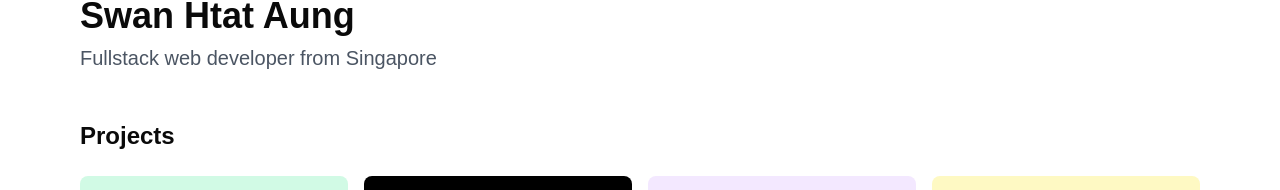
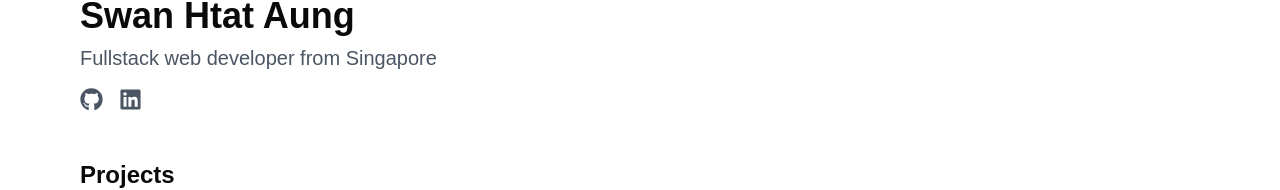
Before and after one commit to 15WattPowerBrick/portfolio, a Next.js app: page / in a window 1280 px wide. Shown: the part 400-590 px from the top of the page. Built offline with nearby package versions, Linux system fonts and the light colour scheme.

Commit message:
social icons

```diff
--- a/package.json
+++ b/package.json
@@ -19,6 +19,7 @@
     "react": "^19.0.0",
     "react-canvas-confetti": "^2.0.7",
     "react-dom": "^19.0.0",
+    "react-icons": "^5.4.0",
     "tailwind-merge": "^3.0.1",
     "tailwindcss-animate": "^1.0.7"
   },
--- a/src/components/Hero.tsx
+++ b/src/components/Hero.tsx
@@ -3,6 +3,7 @@ import { useState } from "react";
 import Image from "next/image";
 import { TConductorInstance } from "react-canvas-confetti/dist/types";
 import Realistic from "react-canvas-confetti/dist/presets/realistic";
+import { FaGithub, FaLinkedin } from "react-icons/fa";
 
 export default function Hero() {
   const [conductor, setConductor] = useState<TConductorInstance>();
@@ -60,6 +61,24 @@ export default function Hero() {
       <p className="text-xl text-gray-600">
         Fullstack web developer from Singapore{" "}
       </p>
+      <div className="flex gap-4 mt-2">
+        <a
+          href="https://github.com/15WattPowerBrick"
+          target="_blank"
+          rel="noopener noreferrer"
+          className="text-gray-600 hover:text-black transition-all"
+        >
+          <FaGithub size={23} />
+        </a>
+        <a
+          href="https://www.linkedin.com/in/aung-swan-htat-bb425a1a9/"
+          target="_blank"
+          rel="noopener noreferrer"
+          className="text-gray-600 hover:text-blue-600 transition-all"
+        >
+          <FaLinkedin size={23} />
+        </a>
+      </div>
     </div>
   );
 }
```
Also changed, not shown: 1 other file (tests, documents, lock files or other folders).
